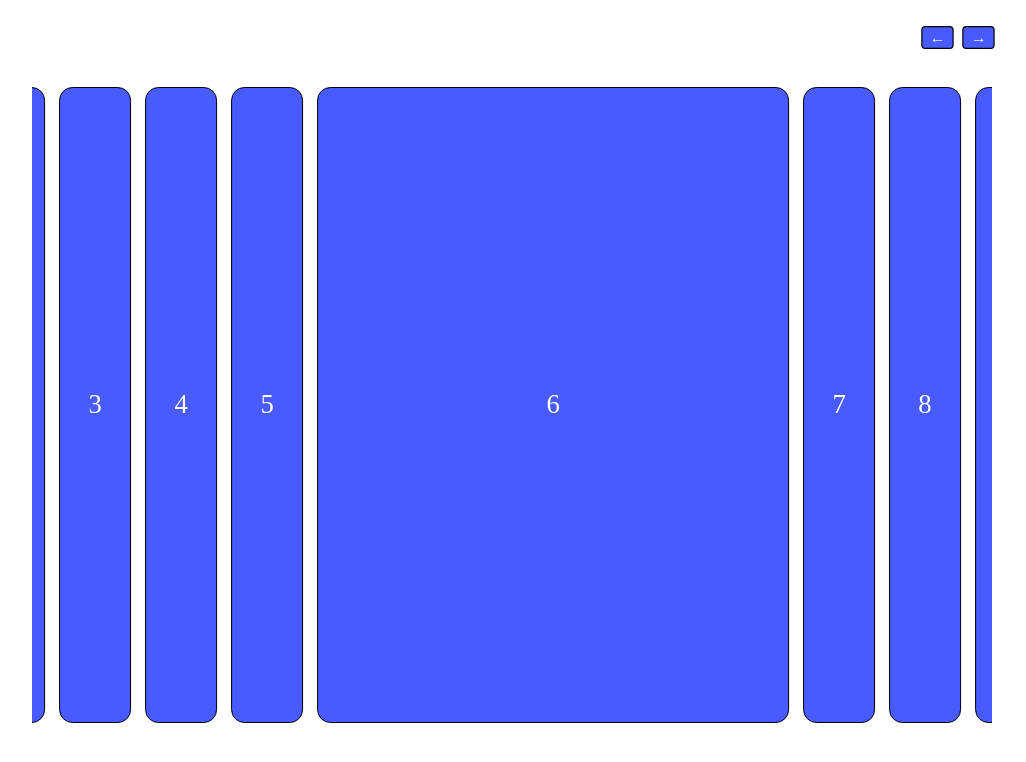
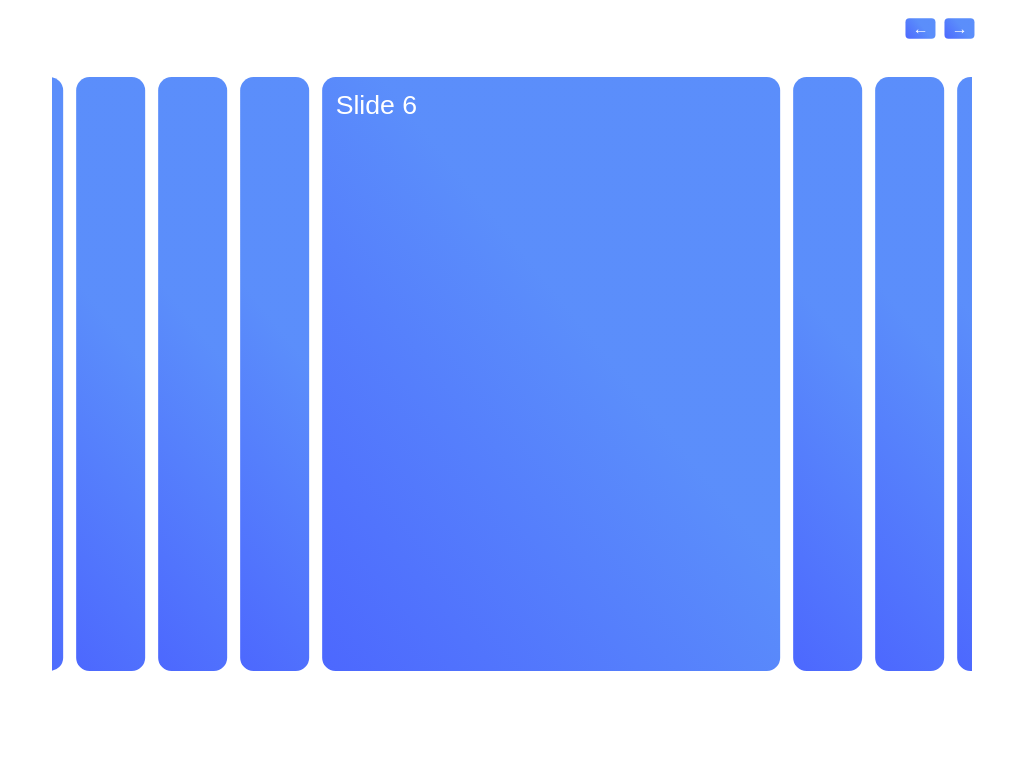
Before and after one commit to devchux/stripe-demo, a website built with Vite: page index.html in a window 1280 px wide. Shown: the whole page, without its empty margins (128-1154 px from the left). Built offline with nearby package versions, Linux system fonts and the light colour scheme.

Commit message:
add button navigation

```diff
--- a/assets/scss/styles.scss
+++ b/assets/scss/styles.scss
@@ -1,5 +1,11 @@
+* {
+  margin: 0;
+  box-sizing: border-box;
+}
+
 html {
   font-size: calc(100vw * 10 / 1920);
+  font-family: Arial, Helvetica, sans-serif;
 
   body {
     main {
@@ -15,11 +21,15 @@ html {
 
         > button {
           cursor: pointer;
-          background-color: hsl(233.747, 100%, 64%);
-          border: 0.1rem solid #000000;
+          background: linear-gradient(
+            50.97deg,
+            hsl(233.747, 100%, 64%) -19.81%,
+            hsl(220.833, 95%, 67%) 57.52%
+          );
           border-radius: 0.5rem;
           color: #ffffff;
           transform: scale(1.2);
+          border: none;
         }
       }
 
@@ -38,17 +48,26 @@ html {
 
           > .box {
             border-radius: 2rem;
-            background-color: hsl(233.747, 100%, 64%);
+            background: linear-gradient(
+              50.97deg,
+              hsl(233.747, 100%, 64%) -19.81%,
+              hsl(220.833, 95%, 67%) 57.52%
+            );
             height: 99%;
-            border: 0.1rem solid #000000;
             cursor: pointer;
             width: 10%;
             transition: all 0.35s linear;
-            display: flex;
-            align-items: center;
-            justify-content: center;
-            font-size: 4rem;
-            color: #ffffff;
+            position: relative;
+
+            > p {
+              font-size: 4rem;
+              color: #ffffff;
+              position: absolute;
+              top: 2rem;
+              left: 2rem;
+              opacity: 0;
+              transition: all 0.2s linear;
+            }
 
             &.in-view {
               width: 15%;
@@ -63,6 +82,11 @@ html {
                 width: 100%;
                 transition: all 0.35s linear;
 
+                > p {
+                  opacity: 1;
+                  transition: all 0.5s linear;
+                }
+
                 &.active-hover {
                   width: 95.5%;
                   transition: all 0.35s linear;
--- a/index.html
+++ b/index.html
@@ -17,20 +17,36 @@
     </div>
     <div class="box-wrapper">
       <div class="box-inner-wrapper">
-        <div class="box" data-box="0">1</div>
-        <div class="box" data-box="1">2</div>
-        <div class="box in-view" data-box="2">3</div>
-        <div class="box in-view" data-box="3">4</div>
-        <div class="box in-view" data-box="4">5</div>
-        <div class="box in-view active" data-box="5">6</div>
-        <div class="box in-view" data-box="6">7</div>
-        <div class="box in-view" data-box="7">8</div>
-        <div class="box" data-box="8">9</div>
-        <div class="box" data-box="9">10</div>
-        <!-- <div class="box" data-box="10"></div>
-        <div class="box" data-box="11"></div>
-        <div class="box" data-box="12"></div>
-        <div class="box" data-box="13"></div> -->
+        <div class="box" data-box="0">
+          <p>Slide 1</p>
+        </div>
+        <div class="box" data-box="1">
+          <p>Slide 2</p>
+        </div>
+        <div class="box in-view" data-box="2">
+          <p>Slide 3</p>
+        </div>
+        <div class="box in-view" data-box="3">
+          <p>Slide 4</p>
+        </div>
+        <div class="box in-view" data-box="4">
+          <p>Slide 5</p>
+        </div>
+        <div class="box in-view active" data-box="5">
+          <p>Slide 6</p>
+        </div>
+        <div class="box in-view" data-box="6">
+          <p>Slide 7</p>
+        </div>
+        <div class="box in-view" data-box="7">
+          <p>Slide 8</p>
+        </div>
+        <div class="box" data-box="8">
+          <p>Slide 9</p>
+        </div>
+        <div class="box" data-box="9">
+          <p>Slide 10</p>
+        </div>
       </div>
     </div>
   </main>
--- a/scripts/pages/home.js
+++ b/scripts/pages/home.js
@@ -21,6 +21,7 @@ export class Home extends Component {
     this.onBoxMouseOver();
     this.onBoxMouseOut();
     this.onSelectBox();
+    this.onNavButtonClick();
   }
 
   onBoxMouseOver() {
@@ -56,10 +57,54 @@ export class Home extends Component {
   onSelectBox() {
     forEach(this.elements.boxes, (box) => {
       box.addEventListener("click", () => {
-        if (
-          box.classList.contains("active") ||
-          !box.classList.contains("in-view")
-        )
+        this.handleBoxSelection(box);
+      });
+    });
+  }
+
+  onNavButtonClick() {
+    forEach(this.elements.navButton, (button) => {
+      button.addEventListener("click", () => {
+        let box = null;
+        let index = Number(this.elements.activeBox.getAttribute("data-box"));
+        if (button.className === "left") {
+          index = index === 0 ? this.elements.boxes.length : index;
+          box = Array.from(this.elements.boxes).find(
+            (elem) => Number(elem.getAttribute("data-box")) === index - 1
+          );
+        }
+        if (button.className === "right") {
+            index = index === this.elements.boxes.length ? -1 : index;
+            box = Array.from(this.elements.boxes).find(
+              (elem) => Number(elem.getAttribute("data-box")) === index + 1
+            );
+        }
+        this.handleBoxSelection(box);
+      });
+    });
+  }
+
+  resetDataBoxes() {
+    Array.from(this.elements.boxes).forEach((elem, index) => {
+      elem.setAttribute("data-box", index);
+    });
+  }
+
+  resetActiveBoxes() {
+    forEach(this.elements.boxes, (elem) => {
+      elem.classList.remove("active");
+      elem.classList.remove("active-hover");
+      elem.classList.remove("hover");
+    });
+  }
+
+  create(hasReset = true) {
+    super.create();
+    if (hasReset) this.resetDataBoxes();
+  }
+
+  handleBoxSelection(box) {
+    if (box.classList.contains("active") || !box.classList.contains("in-view"))
       return;
 
     this.resetActiveBoxes();
@@ -112,26 +157,5 @@ export class Home extends Component {
     }
 
     this.create(false);
-      });
-    });
-  }
-
-  resetDataBoxes() {
-    Array.from(this.elements.boxes).forEach((elem, index) => {
-      elem.setAttribute("data-box", index);
-    });
-  }
-
-  resetActiveBoxes() {
-    forEach(this.elements.boxes, (elem) => {
-      elem.classList.remove("active");
-      elem.classList.remove("active-hover");
-      elem.classList.remove("hover");
-    });
-  }
-
-  create(hasReset = true) {
-    super.create()
-    if (hasReset) this.resetDataBoxes();
   }
 }
```
Lines whose indentation alone changed are shown as unchanged.
